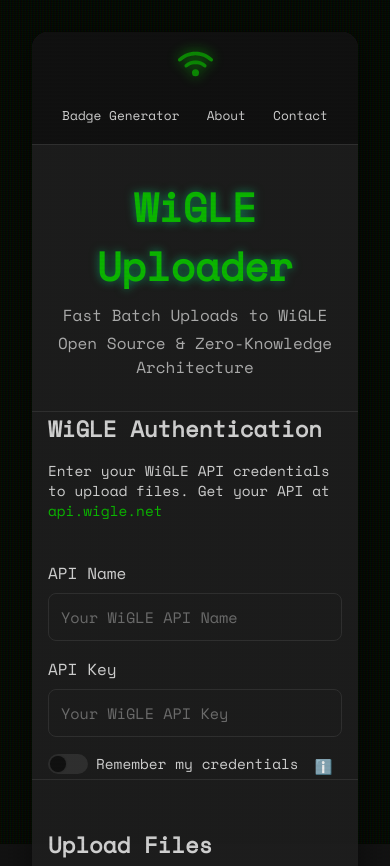
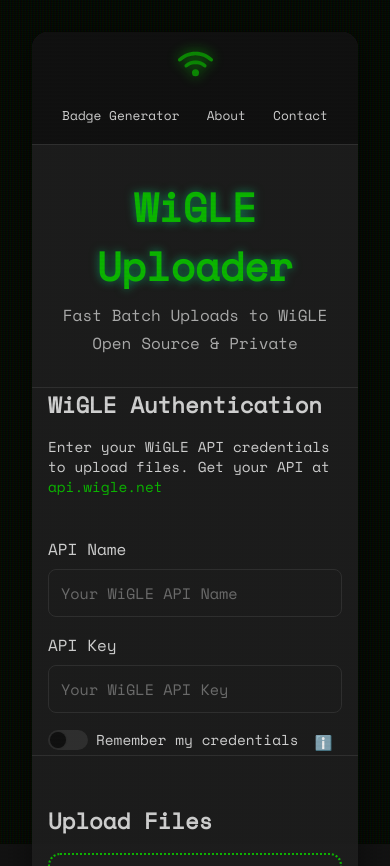
Before and after one commit to forresttindall/WiGLEUploader, a React (Create React App) app: page / in a window 390 px wide. Shown: the top 866 px of the page. Built offline with nearby package versions, Linux system fonts and the light colour scheme; a web font is replaced by a local one.

Commit message:
css mobile tweaks

```diff
--- a/src/components/Header/Header.js
+++ b/src/components/Header/Header.js
@@ -6,7 +6,7 @@
       <div className="header-text">
         <h1>WiGLE Uploader</h1>
         <p className="subtitle">Fast Batch Uploads to WiGLE</p>
-        <p className="subtitle">Open Source & Zero-Knowledge Architecture</p>
+        <p className="subtitle">Open Source & Private</p>
       </div>
     </header>
   );
```
